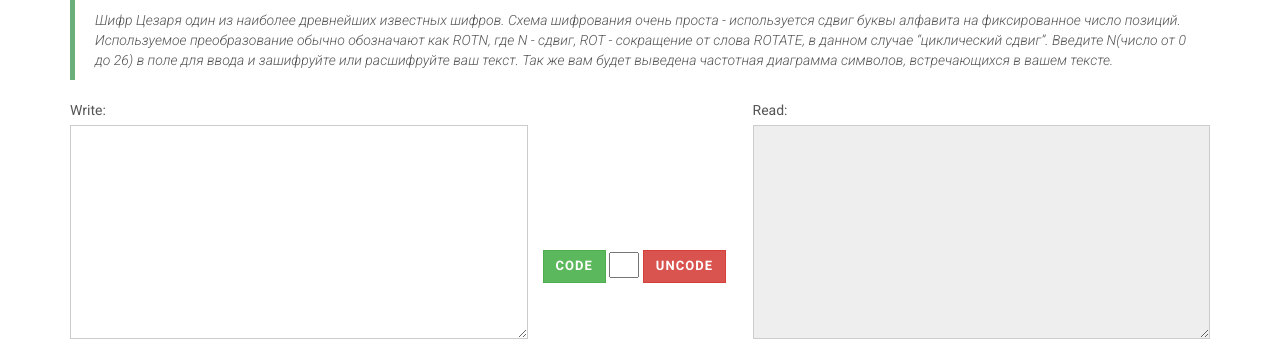
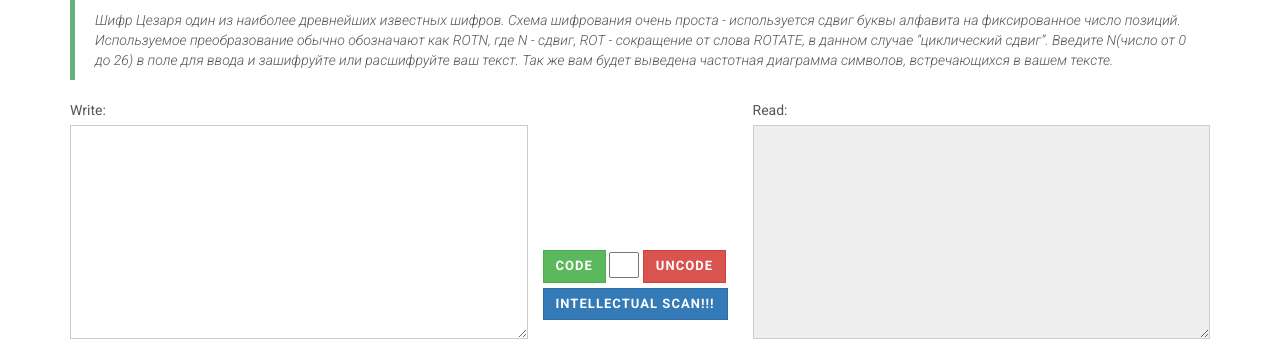
Before and after one commit to AntonBox/Cezar, a Django app: page / in a window 1280 px wide. Shown: the top 359 px of the page. Run offline with Django 3.2, Linux system fonts and the light colour scheme; some libraries are stand-ins or nearby versions.

Commit message:
added scan

```diff
--- a/apps/core/urls.py
+++ b/apps/core/urls.py
@@ -5,5 +5,6 @@ from apps.core import views as core_views
 urlpatterns = [
     url(r'^$', core_views.cezar, name='contact'),
     url(r'^code/$', core_views.code, name='code'),
-    url(r'^uncode/$', core_views.uncode, name='uncode')
+    url(r'^uncode/$', core_views.uncode, name='uncode'),
+    url(r'^scan/$', core_views.scan, name='scan')
 ]
--- a/apps/core/views.py
+++ b/apps/core/views.py
@@ -50,3 +50,20 @@ def uncode(request):
         uncoded_text.append(letter)
     read = ''.join(uncoded_text)
     return JsonResponse(read, safe=False)
+
+
+def scan(request):
+    alpha = list('abcdefghijklmnopqrstuvwxyz')
+    data = json.loads(request.body.decode("utf-8"))
+    text = data['code'].lower()
+    text = text.split(' ')
+    N = 0
+    for word in text:
+        for letter in alpha:
+            if word == letter:
+                N = alpha.index(letter)
+    if N == 0:
+        read = 'Совпадений не найдено'
+    else:
+        read = 'Система обнаружила шифр с N =%d' % (N)
+    return JsonResponse(read, safe=False)
--- a/static/js/cezar.js
+++ b/static/js/cezar.js
@@ -12,6 +12,17 @@ function uncodeText(){
 	dataToSend = JSON.stringify({code: write, rotate: rotate});
 	$.post('/uncode/', dataToSend, pasteCodedText, "json").error(function() { alert("Введите корректное число 0-26"); });
 }
+
+function scan(){
+	write = document.getElementById('write').value;
+	dataToSend = JSON.stringify({code: write});
+	$.post('/scan/', dataToSend, scanResult, "json");
+}
+
+function scanResult(data){
+	alert(data);
+}
+
 
 function pasteCodedText(data){
 	document.getElementById("read").innerHTML = data;
--- a/templates/index.html
+++ b/templates/index.html
@@ -28,6 +28,9 @@
 						<button type="button" onclick="codeText(), graph()" class="btn btn-success">Code</button>
 						<input type="text" id="rotate" style="width: 30px;">
 						<button type="button" onclick="uncodeText(), graph()" class="btn btn-danger">Uncode</button>
+					</div>
+					<div class="row">
+						<button type="button" onclick="scan()" class="btn btn-primary" style="margin-top: 5px;">Intellectual Scan!!!</button>
 					</div>
 				</div>
 
```
